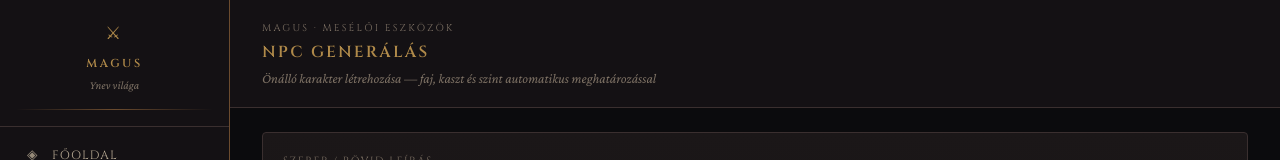
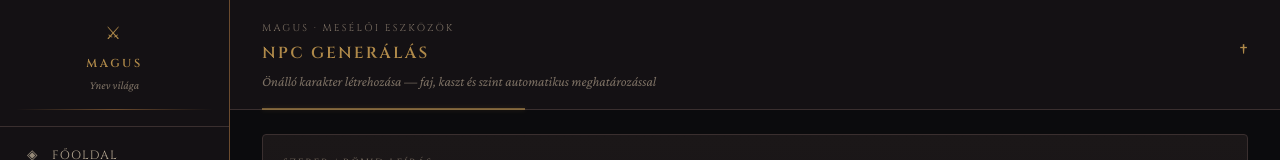
Before and after one commit to Bleezer/tabletop-dm-engine, a React (Vite) app in the folder frontend/: page /npc in a window 1280 px wide. Shown: the top 160 px of the page. Built offline with nearby package versions, Linux system fonts and the light colour scheme.

Commit message:
Redesign NPC generator header and fix dark-panel text colors

```diff
--- a/frontend/src/pages/NpcGenerator.jsx
+++ b/frontend/src/pages/NpcGenerator.jsx
@@ -1,5 +1,4 @@
 import { useState } from 'react'
-import Header from '../components/layout/Header'
 import Button from '../components/ui/Button'
 import Spinner from '../components/ui/Spinner'
 import Badge, { ImportanceBadge, AttitudeBadge } from '../components/ui/Badge'
@@ -31,7 +30,7 @@ function DossierField({ label, children }) {
       <p
         style={{
           fontSize: '0.9rem',
-          color: 'var(--th-ink)',
+          color: 'var(--th-text)',
           fontFamily: 'var(--font-lore)',
           lineHeight: 1.6,
           margin: 0,
@@ -51,13 +50,13 @@ function StatRow({ label, value }) {
         display: 'flex',
         justifyContent: 'space-between',
         padding: '0.2rem 0',
-        borderBottom: '1px solid rgba(0,0,0,0.1)',
+        borderBottom: '1px solid var(--th-border)',
       }}
     >
       <span
         style={{
           fontSize: '0.68rem',
-          color: 'var(--th-ink-muted)',
+          color: 'var(--th-muted)',
           fontFamily: 'var(--font-display)',
           letterSpacing: '0.06em',
           textTransform: 'uppercase',
@@ -65,7 +64,7 @@ function StatRow({ label, value }) {
       >
         {label}
       </span>
-      <span style={{ fontSize: '0.85rem', fontWeight: 600, color: 'var(--th-ink)' }}>{value}</span>
+      <span style={{ fontSize: '0.85rem', fontWeight: 600, color: 'var(--th-gold-lt)' }}>{value}</span>
     </div>
   )
 }
@@ -147,12 +146,12 @@ function NpcResult({ npc }) {
             <p
               style={{
                 fontSize: '0.88rem',
-                color: 'var(--th-ink-muted)',
+                color: 'var(--th-muted)',
                 fontFamily: 'var(--font-lore)',
                 fontStyle: 'italic',
                 margin: '0 0 0.75rem',
                 paddingLeft: '0.75rem',
-                borderLeft: '2px solid var(--th-paper-dk)',
+                borderLeft: '2px solid var(--th-border-strong)',
               }}
             >
               „{char.speech_style}"
@@ -349,10 +348,72 @@ export default function NpcGenerator() {
 
   return (
     <div style={{ flex: 1, display: 'flex', flexDirection: 'column' }}>
-      <Header
-        title="NPC Generálás"
-        subtitle="Önálló karakter létrehozása — faj, kaszt és szint automatikus meghatározással"
-      />
+      <header
+        style={{
+          padding: '1.25rem 2rem 1rem',
+          borderBottom: '1px solid var(--th-border)',
+          background: 'var(--th-surface)',
+          position: 'relative',
+        }}
+      >
+        <p
+          style={{
+            fontFamily: 'var(--font-display)',
+            fontSize: '0.62rem',
+            letterSpacing: '0.22em',
+            textTransform: 'uppercase',
+            color: 'var(--th-faint)',
+            margin: '0 0 0.15rem',
+          }}
+        >
+          MAGUS · Mesélői Eszközök
+        </p>
+        <div style={{ display: 'flex', alignItems: 'center', justifyContent: 'space-between' }}>
+          <h2
+            style={{
+              fontFamily: 'var(--font-display)',
+              fontSize: '1rem',
+              letterSpacing: '0.14em',
+              textTransform: 'uppercase',
+              color: 'var(--th-gold)',
+              margin: 0,
+            }}
+          >
+            NPC Generálás
+          </h2>
+          <span
+            style={{
+              fontSize: '1.1rem',
+              color: 'var(--th-gold)',
+              animation: 'arch-float 4s ease-in-out infinite',
+            }}
+          >
+            †
+          </span>
+        </div>
+        <p
+          style={{
+            margin: '0.2rem 0 0',
+            fontSize: '0.85rem',
+            color: 'var(--th-faint)',
+            fontFamily: 'var(--font-lore)',
+            fontStyle: 'italic',
+          }}
+        >
+          Önálló karakter létrehozása — faj, kaszt és szint automatikus meghatározással
+        </p>
+        <div
+          style={{
+            position: 'absolute',
+            bottom: '-1px',
+            left: '2rem',
+            width: '25%',
+            height: '2px',
+            background: 'var(--th-gold)',
+            animation: 'arch-pulse-glow 2.5s ease-in-out infinite',
+          }}
+        />
+      </header>
 
       <div style={{ padding: '1.5rem 2rem', flex: 1 }}>
         {/* Input panel */}
```
